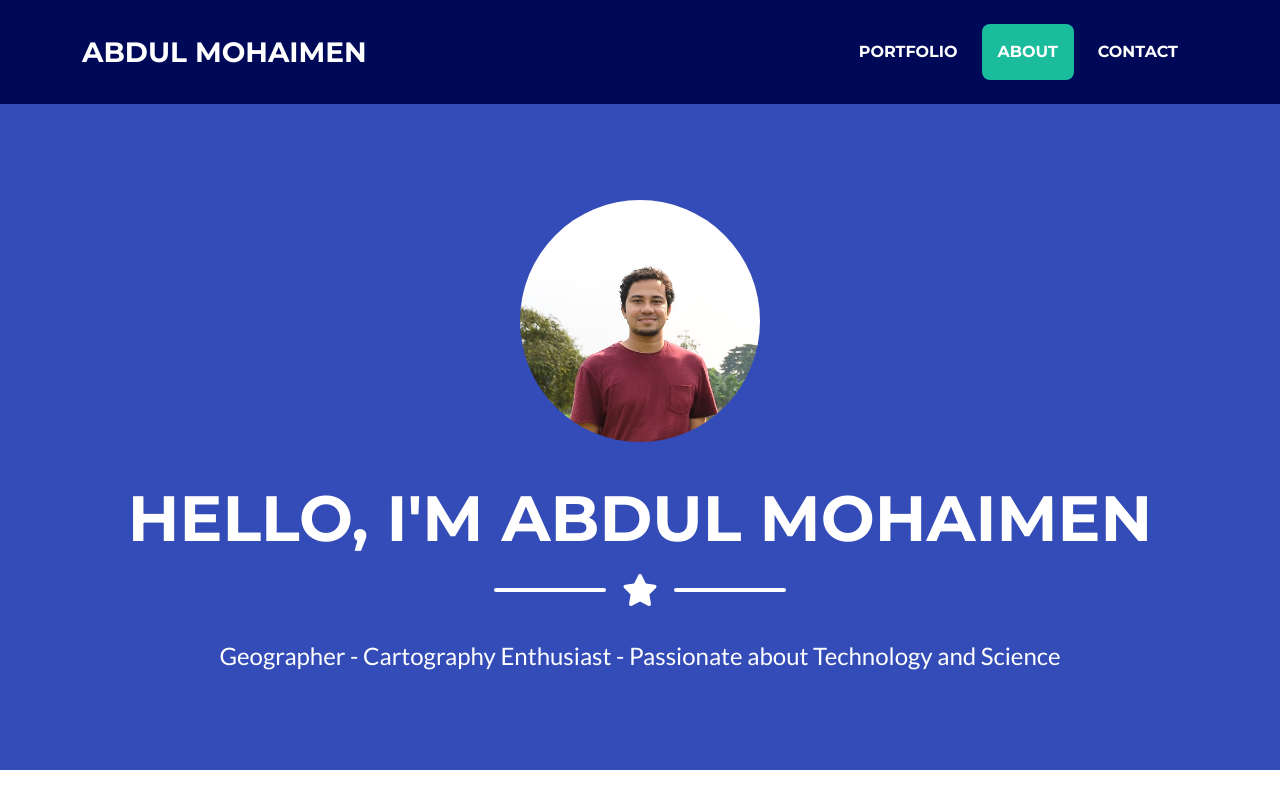
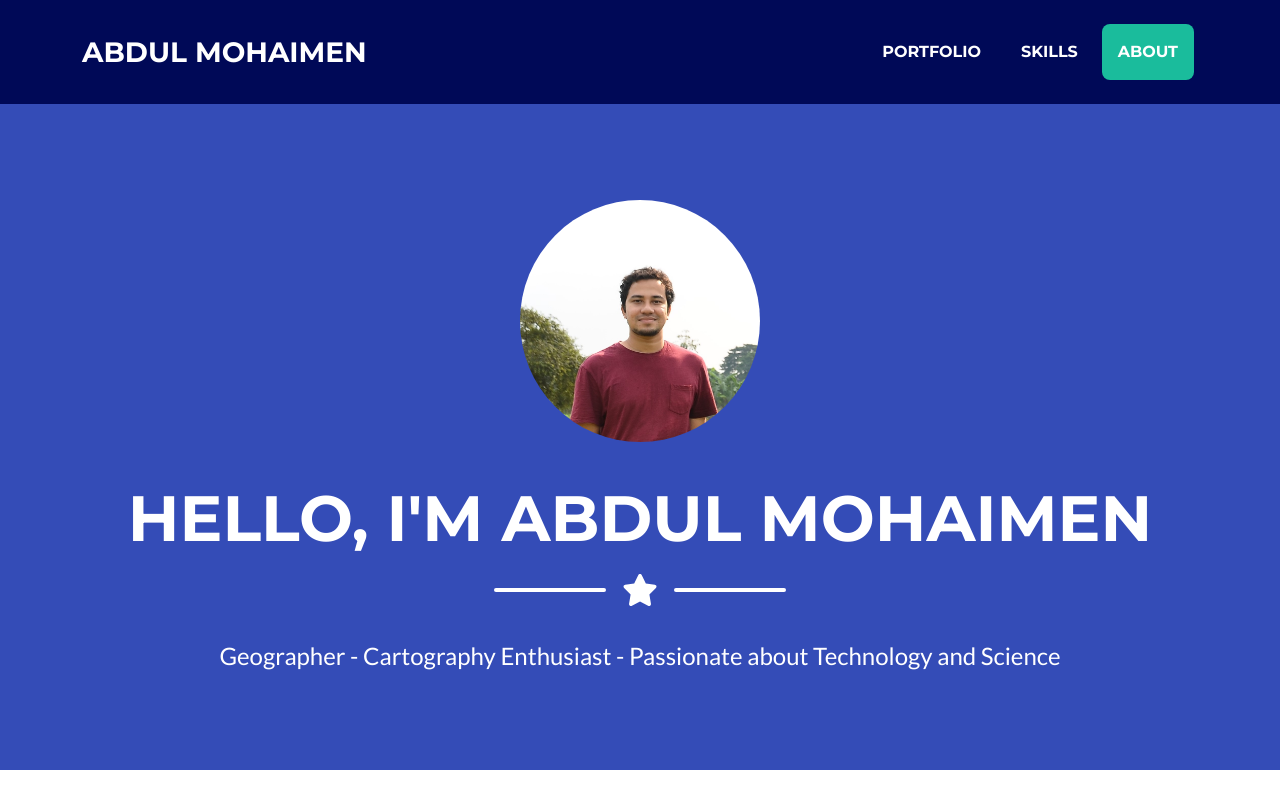
Before and after one commit to kma-mohaimen/portfolio, a plain HTML site: page index.html in a window 1280 px wide. Shown: the top 800 px of the page. Drawn offline with nearby package versions, Linux system fonts and the light colour scheme.

Commit message:
Updated homepage layout

```diff
--- a/index.html
+++ b/index.html
@@ -28,8 +28,8 @@
                 <div class="collapse navbar-collapse" id="navbarResponsive">
                     <ul class="navbar-nav ms-auto">
                         <li class="nav-item mx-0 mx-lg-1"><a class="nav-link py-3 px-0 px-lg-3 rounded" href="#portfolio">Portfolio</a></li>
+                        <li class="nav-item mx-0 mx-lg-1"><a class="nav-link py-3 px-0 px-lg-3 rounded" href="#skills">Skills</a></li>
                         <li class="nav-item mx-0 mx-lg-1"><a class="nav-link py-3 px-0 px-lg-3 rounded" href="#about">About</a></li>
-                        <li class="nav-item mx-0 mx-lg-1"><a class="nav-link py-3 px-0 px-lg-3 rounded" href="#contact">Contact</a></li>
                     </ul>
                 </div>
             </div>
```
Also changed, not shown: 1 other file.
